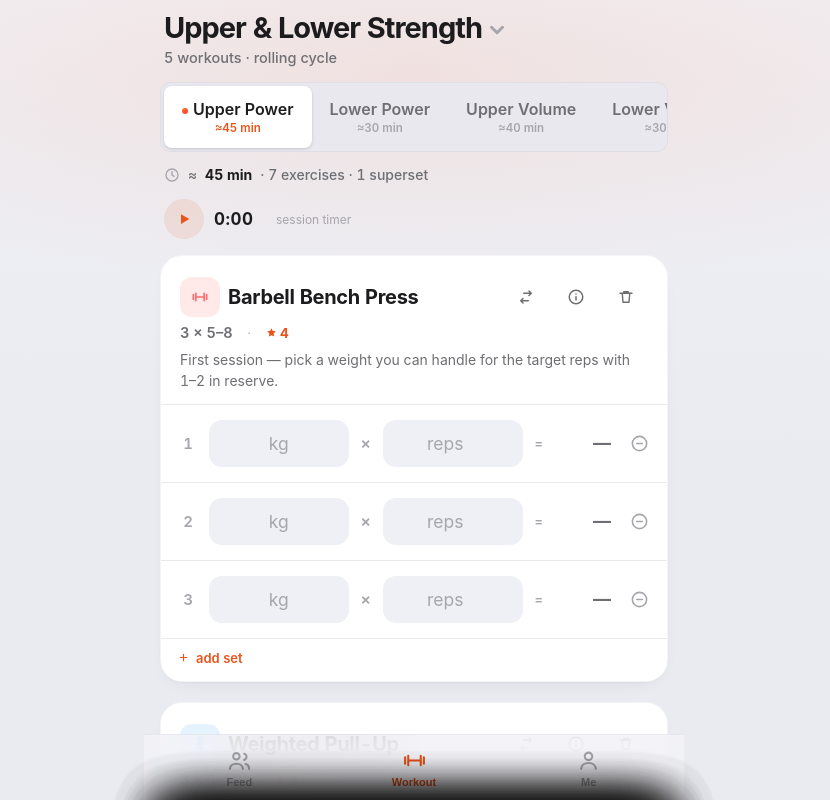
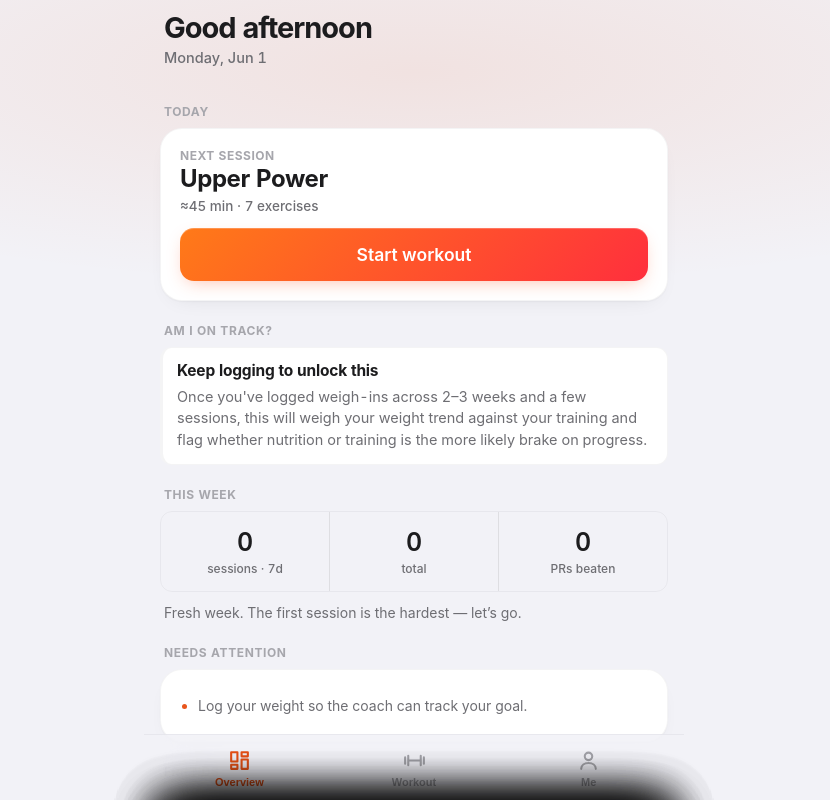
Before and after one commit to o-frings/yalla, a plain HTML site: page index.html in a window 1280 px wide. Shown: the top 800 px of the page, without its empty margins (226-1056 px from the left). Drawn offline with nearby package versions, Linux system fonts and the light colour scheme.

Commit message:
Overview (coach home) replaces Feed; flatten bottom page gradient
- Feed tab becomes Overview, now the default landing page. Coach-style cards:
  Today's session (with Start button / deload / rest), Am I on track? (the
  training-vs-nutrition read), This week + streak with a motivational line,
  and Needs attention (under-dosed muscles, log-weight, deload). Friends feed
  folded in below.
- showTab/renderOverview drive it; renderAccount toggles the feed section.
- Remove the bottom darkening from the page background (var(--bg2) gradient
  read as an odd shadow, especially in light mode) — flat bg + top accent glow.

Co-Authored-By: Claude Opus 4.8 (1M context) <noreply@anthropic.com>

```diff
--- a/index.html
+++ b/index.html
@@ -72,7 +72,7 @@
   body::before{ content:""; position:fixed; inset:0; z-index:-1; pointer-events:none;
     background:
       radial-gradient(125% 52% at 50% 9%, var(--accent-soft) 0%, transparent 52%),
-      linear-gradient(180deg, var(--bg) 0%, var(--bg2) 56%);
+      var(--bg);
     transition:background .25s ease; }
 
   .wordmark{ font-size:17px; font-weight:800; letter-spacing:.5px; text-transform:lowercase;
@@ -155,6 +155,14 @@
   .tabitem svg{ width:25px; height:25px; }
   .tabitem.active{ color:var(--accent); }
   .tabitem:active{ transform:scale(.9); }
+  /* overview / coach cards */
+  .ovk{ font-size:12px; color:var(--l3); font-weight:700; text-transform:uppercase; letter-spacing:.5px; }
+  .ovbig{ font-size:24px; font-weight:750; letter-spacing:-.4px; margin-top:3px; line-height:1.1; }
+  .ovmeta{ font-size:13.5px; color:var(--l2); margin-top:5px; font-weight:500; }
+  .ovp{ font-size:14px; color:var(--l2); line-height:1.5; margin:0; }
+  .ovtodo{ margin:0; padding-left:18px; }
+  .ovtodo li{ font-size:14px; color:var(--l2); line-height:1.5; margin:6px 0; }
+  .ovtodo li::marker{ color:var(--accent); }
   #progBars{ width:100%; height:auto; aspect-ratio:11/3; margin-top:12px; }
   .progcap{ font-size:12.5px; color:var(--l2); margin:8px 2px 2px; line-height:1.4; }
   .progcap b{ color:var(--ink); font-weight:700; }
@@ -510,7 +518,7 @@
 <div class="statusbar-bg"></div>
 
 <!-- ===== WORKOUT PAGE ===== -->
-<div class="page active" id="pageWorkout" data-tab="workout">
+<div class="page" id="pageWorkout" data-tab="workout">
 <div class="largeTitle" id="largeTitle">
   <div class="ltmain">
     <span class="titleBtn" id="openPlans"><span id="ltName">Yalla</span><svg class="tchev" viewBox="0 0 16 16" fill="none"><path d="M4 6l4 4 4-4" stroke="currentColor" stroke-width="2.2" stroke-linecap="round" stroke-linejoin="round"/></svg></span>
@@ -574,8 +582,10 @@
 
 <!-- ME SHEET -->
 <!-- ===== FEED PAGE ===== -->
-<div class="page" id="pageFeed" data-tab="feed">
-  <div class="largeTitle"><div class="ltmain"><span class="titleBtn" style="cursor:default;"><span>Feed</span></span></div><small>What your friends are training</small></div>
+<div class="page active" id="pageFeed" data-tab="overview">
+  <div class="largeTitle"><div class="ltmain"><span class="titleBtn" style="cursor:default;"><span id="ovGreet">Overview</span></span></div><small id="ovDate"></small></div>
+  <div id="ovBody"></div>
+  <div class="ed-label" id="ovFeedLabel" style="display:none;">Friends</div>
   <div id="feedCTA" class="group" style="display:none;"><div class="pad"><p style="font-size:14px;color:var(--l2);line-height:1.5;margin:2px 0;">Sign in under <b>Me → Account &amp; sync</b> to share your workouts and see what your friends are training.</p></div></div>
   <div id="feedList"></div>
 </div>
@@ -1003,8 +1013,8 @@
 
 <!-- ===== BOTTOM TAB BAR ===== -->
 <nav class="tabbar">
-  <button class="tabitem" data-tab="feed" aria-label="Feed"><svg viewBox="0 0 24 24" fill="none" stroke="currentColor" stroke-width="2" stroke-linecap="round" stroke-linejoin="round"><circle cx="9" cy="8" r="3.1"/><path d="M2.8 20c0-3.1 2.7-4.9 6.2-4.9s6.2 1.8 6.2 4.9"/><path d="M16.5 5.6a3 3 0 0 1 0 5.8M21.2 20c0-2.5-1.4-4-3.4-4.6"/></svg><span>Feed</span></button>
-  <button class="tabitem active" data-tab="workout" aria-label="Workout"><svg viewBox="0 0 24 24" fill="none" stroke="currentColor" stroke-width="2" stroke-linecap="round" stroke-linejoin="round"><path d="M3 9v6M6 7.5v9M18 7.5v9M21 9v6M6 12h12"/></svg><span>Workout</span></button>
+  <button class="tabitem active" data-tab="overview" aria-label="Overview"><svg viewBox="0 0 24 24" fill="none" stroke="currentColor" stroke-width="2" stroke-linecap="round" stroke-linejoin="round"><path d="M4 13h6V4H4zM14 20h6v-9h-6zM14 4v4h6V4zM4 20h6v-4H4z"/></svg><span>Overview</span></button>
+  <button class="tabitem" data-tab="workout" aria-label="Workout"><svg viewBox="0 0 24 24" fill="none" stroke="currentColor" stroke-width="2" stroke-linecap="round" stroke-linejoin="round"><path d="M3 9v6M6 7.5v9M18 7.5v9M21 9v6M6 12h12"/></svg><span>Workout</span></button>
   <button class="tabitem" data-tab="me" aria-label="Me"><svg viewBox="0 0 24 24" fill="none" stroke="currentColor" stroke-width="2" stroke-linecap="round" stroke-linejoin="round"><circle cx="12" cy="8" r="3.6"/><path d="M5 20c0-3.6 3.1-5.6 7-5.6s7 2 7 5.6"/></svg><span>Me</span></button>
 </nav>
 
@@ -1712,8 +1722,9 @@ async function reloadFromStore(){
 
 function renderAccount(){
   const lbl=$("acctLabel"), box=$("acctBox");
-  const cta=$("feedCTA"), list=$("feedList");
+  const cta=$("feedCTA"), list=$("feedList"), flbl=$("ovFeedLabel");
   const setFeed=(signedIn)=>{ if(cta) cta.style.display = signedIn ? "none" : ""; if(list) list.style.display = signedIn ? "" : "none"; };
+  if(flbl) flbl.style.display = cloudConfigured() ? "" : "none";
   if(!lbl||!box) return;
   if(!cloudConfigured()){ lbl.style.display="none"; box.style.display="none"; setFeed(false); return; }
   lbl.style.display=""; box.style.display="";
@@ -1977,6 +1988,7 @@ async function init(){
   if(!settings.activePlanId) settings.activePlanId = plans[0].id;
   const ni = nextRotateIndex(activePlan()); curWk = ni>=0?ni:0;
   renderAll();
+  showTab("overview");   // open on the coach home
   try{ if(location.hash && location.hash.indexOf("LIFTLOG1:")>=0){ openImport(decodeURIComponent(location.hash.slice(1))); } }catch(e){}
   maybeBackupNudge();
 }
@@ -1999,6 +2011,52 @@ function renderNav(){
   $("ltName").textContent = activePlan().name;
   $("planSub").textContent = activePlan().workouts.length + " workouts · rolling cycle";
   $("bwGoalTxt").textContent = settings.goalTarget+" kg";
+}
+// ================= overview (coach home) =================
+function ovGreetWord(){ const h=new Date().getHours(); return h<5?"Still up?":h<12?"Good morning":h<18?"Good afternoon":"Good evening"; }
+function trainedToday(){ const t=new Date().toDateString(); return Object.keys(hist).some(n=>(hist[n]||[]).some(e=>new Date(e.d).toDateString()===t)); }
+function ovUnderMuscles(){ const wk=weeklyEquiv(muscleVolume(28,"sets").totals, 28); return MGROUPS.filter(g=> (wk[g]||0)>0 && wk[g]<WEEKLY_SET_MIN); }
+function renderOverview(){
+  const host=$("ovBody"); if(!host) return;
+  $("ovGreet").textContent=ovGreetWord();
+  try{ $("ovDate").textContent=new Date().toLocaleDateString(undefined,{weekday:"long",month:"short",day:"numeric"}); }catch(e){}
+  const due=(settings.sinceDeload||0)>=DELOAD_AT, p=activePlan(), w=p&&p.workouts[curWk], did=trainedToday();
+  let h="";
+  // --- Today ---
+  h+='<div class="ed-label">Today</div>';
+  if(due){
+    h+='<div class="group"><div class="pad"><div class="ovk">Deload week</div><div class="ovbig">Take it lighter</div><p class="ovp" style="margin-top:6px;">You’ve trained hard for a while. One easier week (~40% less) lets your body catch up — you’ll come back stronger.</p></div></div>';
+  } else if(did){
+    h+='<div class="group"><div class="pad"><div class="ovk">Today</div><div class="ovbig">Done for today 💪</div><p class="ovp" style="margin-top:6px;">You’ve logged a session. Rest and refuel — showing up consistently is what builds it.</p></div></div>';
+  } else if(w){
+    h+='<div class="group"><div class="pad"><div class="ovk">Next session</div><div class="ovbig">'+esc(w.name)+'</div><div class="ovmeta">≈'+workoutMinutes(w)+' min · '+w.ex.length+' exercise'+(w.ex.length===1?'':'s')+'</div><button class="btn wide ovstart" style="margin-top:14px;">Start workout</button></div></div>';
+  } else {
+    h+='<div class="group"><div class="pad"><div class="ovbig">Pick a plan to begin</div><button class="btn wide ovstart" style="margin-top:14px;">Go to workout</button></div></div>';
+  }
+  // --- Am I on track? ---
+  const ins=progressInsight();
+  h+='<div class="ed-label">Am I on track?</div>';
+  h+='<div class="insight v-'+ins.v+'"><div class="ititle">'+esc(ins.title)+'</div><div class="itext">'+esc(ins.text)+'</div></div>';
+  // --- This week + streak ---
+  const f7=trainingDays(7);
+  const motiv = f7>=4?"Strong week — you’re putting in the work." : f7>=2?"Good momentum — keep it rolling." : f7>=1?"You’ve started — one more session lifts the whole week." : "Fresh week. The first session is the hardest — let’s go.";
+  h+='<div class="ed-label">This week</div>';
+  h+='<div class="stats" style="border:.5px solid var(--line); border-radius:12px;">'
+    +'<div class="stat"><div class="n">'+f7+'</div><div class="k">sessions · 7d</div></div>'
+    +'<div class="stat"><div class="n">'+(settings.sessions||0)+'</div><div class="k">total</div></div>'
+    +'<div class="stat"><div class="n">'+(settings.beatTotal||0)+'</div><div class="k">PRs beaten</div></div></div>';
+  h+='<p class="ovp" style="margin:10px 4px 0;">'+motiv+'</p>';
+  // --- Needs attention ---
+  const todo=[], under=ovUnderMuscles();
+  if(under.length) todo.push("Add sets for "+esc(listWords(under.slice(0,3)))+" — under ~"+WEEKLY_SET_MIN+" hard sets a week.");
+  if(!bw.length) todo.push("Log your weight so the coach can track your goal.");
+  else if(daysSince(bw[bw.length-1].d)>10) todo.push("Log your weight — it’s been over " + daysSince(bw[bw.length-1].d) + " days.");
+  if(due) todo.push("Take a deload week to recover.");
+  h+='<div class="ed-label">Needs attention</div>';
+  if(todo.length){ h+='<div class="group"><div class="pad"><ul class="ovtodo">'+todo.map(t=>'<li>'+t+'</li>').join('')+'</ul></div></div>'; }
+  else { h+='<div class="group"><div class="pad"><p class="ovp">Nothing flagged — your training looks balanced. Keep showing up. 👏</p></div></div>'; }
+  host.innerHTML=h;
+  const sb=host.querySelector(".ovstart"); if(sb) sb.onclick=()=>showTab("workout");
 }
 function renderDash(){
   const now = bw.length?bw[bw.length-1].kg:null;
@@ -2451,8 +2509,8 @@ function showTab(name){
     $("goalStart").value=settings.goalStart; $("goalTarget").value=settings.goalTarget;
     $("heightIn").value=settings.heightCm||""; $("bfIn").value=settings.bodyfatPct||"";
     renderDash(); renderAccount(); animateProgBars();
-  } else if(name==="feed"){
-    renderAccount();
+  } else if(name==="overview"){
+    renderOverview(); renderAccount();
   }
 }
 document.querySelectorAll(".tabitem").forEach(t=> t.onclick=()=> showTab(t.dataset.tab));
```
